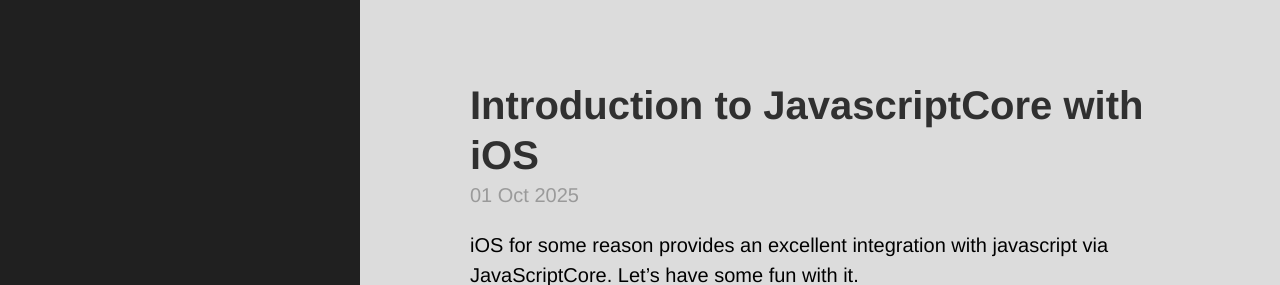
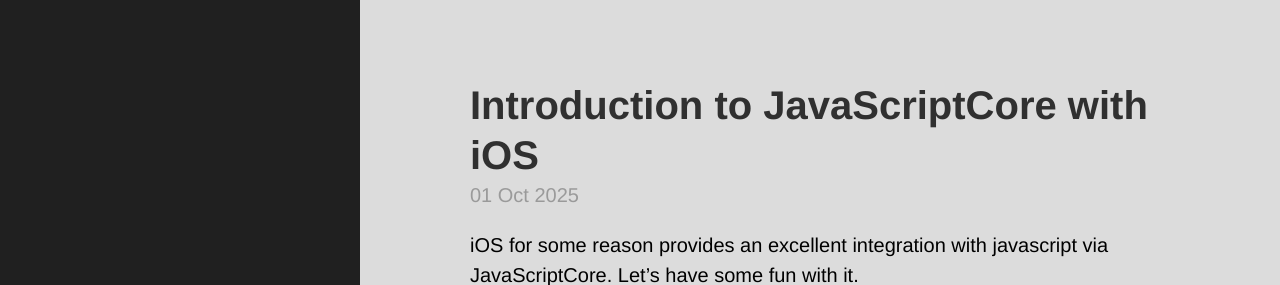
Before and after one commit to chunkyguy/chunkyguy.github.io, a Jekyll site: the page built from _posts/2025-10-01-introduction-javascriptcore-with-iOS.md, in a window 1280 px wide and 900 px high. Shown: the top 285 px of the window. Built offline with Jekyll 4.4.1, drawn with Linux system fonts in a browser that asks for light colours.

```diff
--- a/_posts/2025-10-01-introduction-javascriptcore-with-iOS.md
+++ b/_posts/2025-10-01-introduction-javascriptcore-with-iOS.md
@@ -1,6 +1,6 @@
 ---
 layout: post
-title: Introduction to JavascriptCore with iOS
+title: Introduction to JavaScriptCore with iOS
 date: 2025-10-01 22:08 +0200
 categories: js objc ios
 published: true
```
